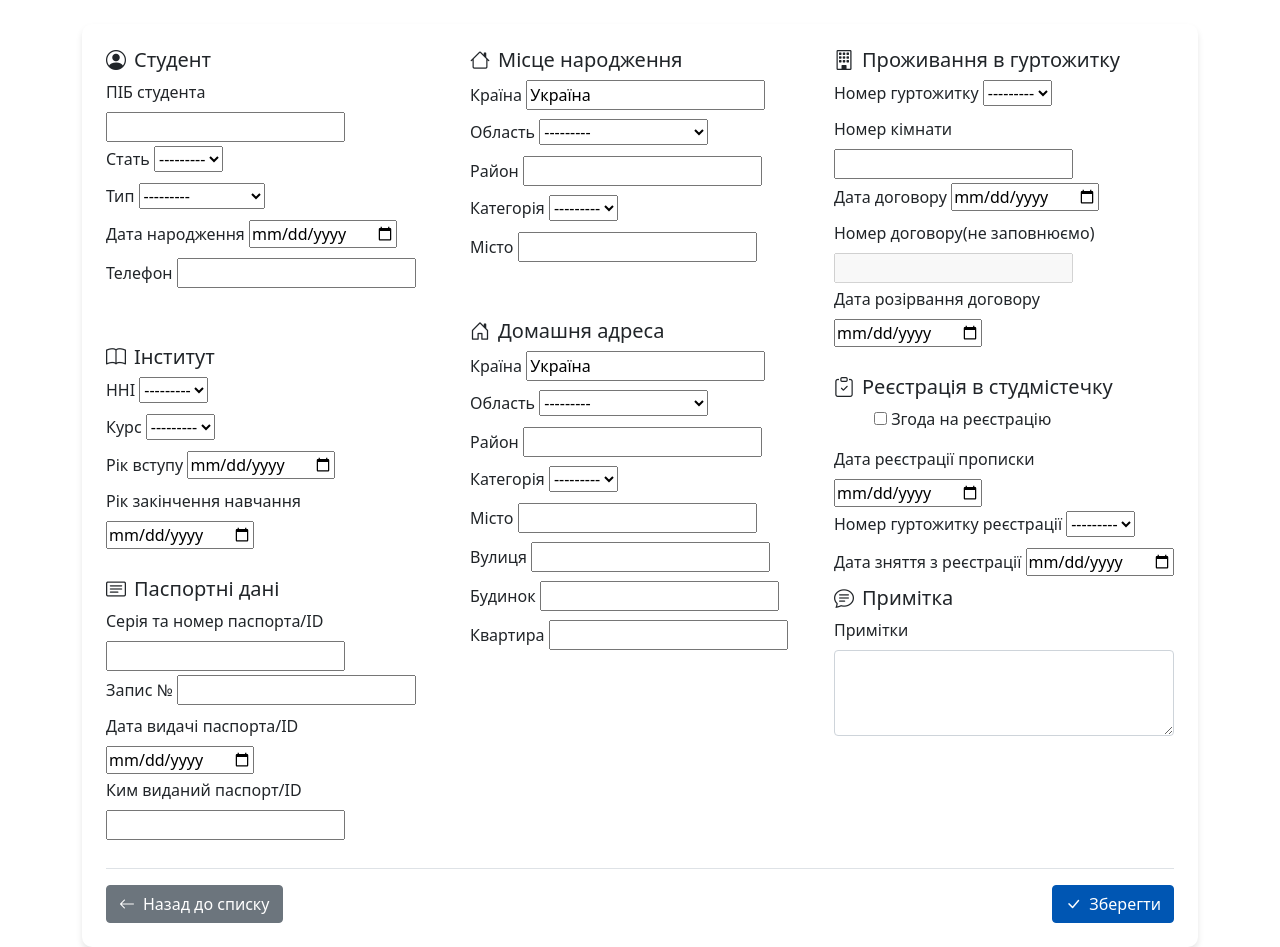
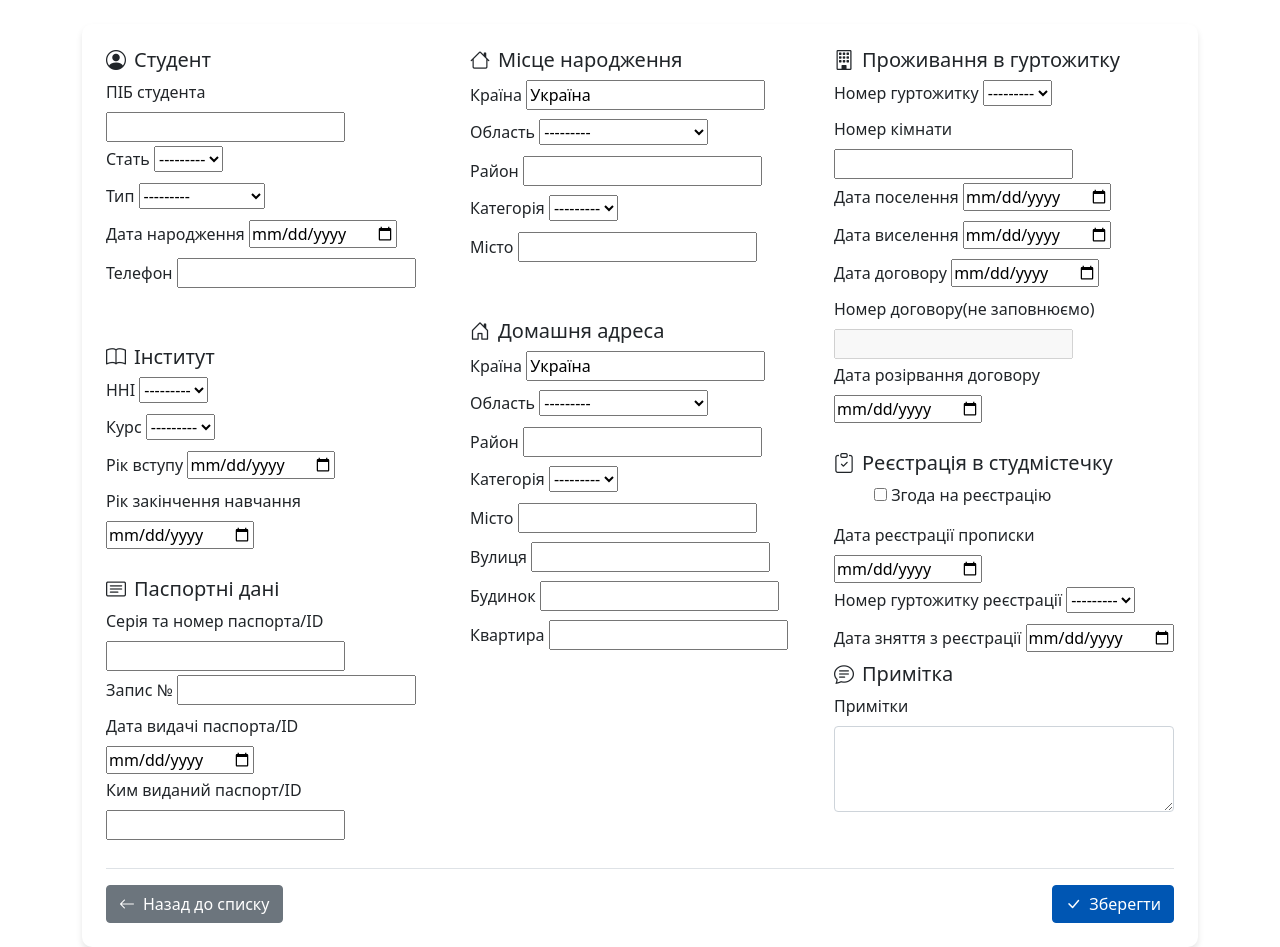
Before and after one commit to OleksandrNykoliak/nulp, a Django app: page /new/ in a window 1280 px wide. Shown: the part 56-1003 px from the top of the page. Run offline with Django 4.2, Linux system fonts and the light colour scheme; the visitor is signed in with stand-in values (Sample User, id 1).

Commit message:
makemigration for the student model
Signed-off-by: OleksandrNykoliak <nykolyak.o@gmail.com>

```diff
--- a/students/forms.py
+++ b/students/forms.py
@@ -17,6 +17,8 @@ class StudentForm(forms.ModelForm):
             'contract_termination_date': forms.DateInput(attrs={'type': 'date'}, format='%Y-%m-%d'),
             'registration_date': forms.DateInput(attrs={'type': 'date'}, format='%Y-%m-%d'),
             'deregistration_date': forms.DateInput(attrs={'type': 'date'}, format='%Y-%m-%d'),
+            'settlement_date': forms.DateInput(attrs={'type': 'date'}, format='%Y-%m-%d'),
+            'eviction_date': forms.DateInput(attrs={'type': 'date'}, format='%Y-%m-%d'),
             'notes': forms.Textarea(attrs={'rows': 3, 'cols': 40, 'class': 'form-control'}),
 
         }
@@ -28,7 +30,8 @@ class StudentForm(forms.ModelForm):
         date_fields = [
             'date_of_birth', 'enrollment_year', 'graduation_year',
             'passport_issue_date', 'contract_date', 'contract_termination_date',
-            'registration_date', 'deregistration_date'
+            'registration_date', 'deregistration_date',
+            'settlement_date', 'eviction_date',
         ]
         for f in date_fields:
             self.fields[f].input_formats = ['%Y-%m-%d']
--- a/students/models.py
+++ b/students/models.py
@@ -119,6 +119,8 @@ class Student(models.Model):
     address = models.CharField(max_length=200, blank=True, null=True, verbose_name="Вулиця")
     dormitory_number = models.IntegerField(choices=DORMITORY_NUMBERS, blank=True, null=True, verbose_name="Номер гуртожитку")
     room_number = models.CharField(max_length=10, blank=True, null=True, verbose_name="Номер кімнати")
+    settlement_date = models.DateField(blank=True, null=True, verbose_name="Дата поселення")
+    eviction_date = models.DateField(blank=True, null=True, verbose_name="Дата виселення")
     home_add_country = models.CharField(max_length=50, default="Україна", blank=True, null=True, verbose_name="Країна")
     home_add_region = models.CharField(max_length=50, choices=UKRAINIAN_REGIONS, blank=True, null=True, verbose_name="Область")
     home_add_rajon = models.CharField(max_length=200, blank=True, null=True, verbose_name="Район")
--- a/templates/students/student_form.html
+++ b/templates/students/student_form.html
@@ -240,6 +240,17 @@
                                 <label for="{{ form.room_number.id_for_label }}" class="form-label">{{ form.room_number.label }}</label>
                                 {{ form.room_number }}
                             </div>
+
+                            <div class="mb-3" style="margin-bottom: 0.25rem !important;">
+                                <label for="{{ form.settlement_date.id_for_label }}" class="form-label">{{ form.settlement_date.label }}</label>
+                                {{ form.settlement_date }}
+                            </div>
+                            <div class="mb-3" style="margin-bottom: 0.25rem !important;">
+                                <label for="{{ form.eviction_date.id_for_label }}" class="form-label">{{ form.eviction_date.label }}</label>
+                                {{ form.eviction_date }}
+                            </div>
+
+
                             <div class="mb-3" style="margin-bottom: 0.25rem !important;">
                                 <label for="{{ form.contract_date.id_for_label }}" class="form-label">{{ form.contract_date.label }}</label>
                                 {{ form.contract_date }}
```
Also changed, not shown: students/migrations/0002_student_eviction_date_student_settlement_date_and_more.py (added).
